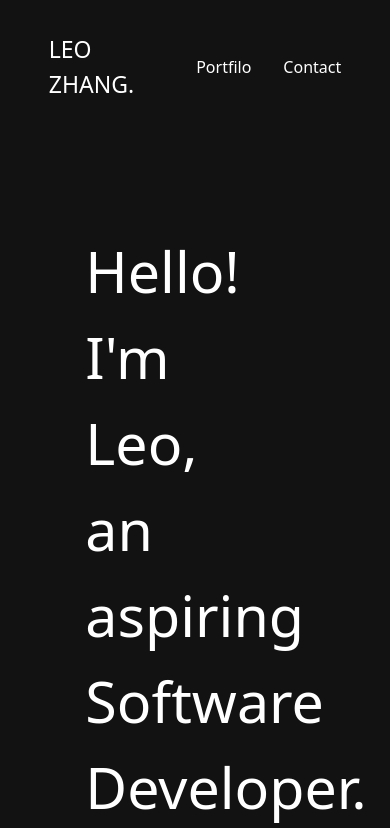
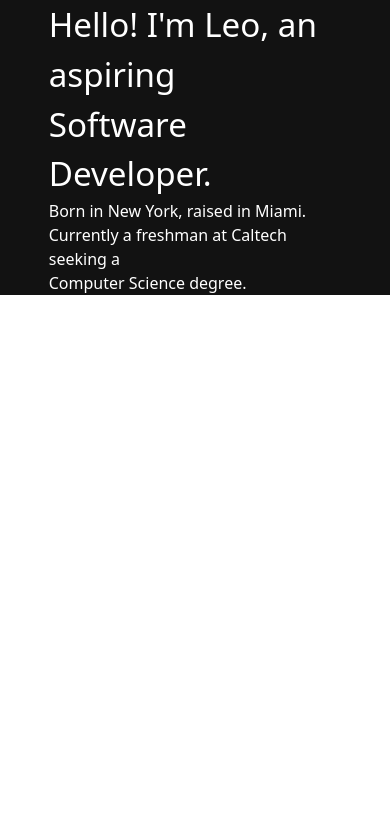
Before and after one commit to randomlylelo/personalsite, a Gatsby site: page / in a window 390 px wide. Shown: the top 828 px of the page. Built offline with nearby package versions, Linux system fonts and the light colour scheme; Gatsby itself is replaced by a stand-in of ours.

Commit message:
start working on mobile ver of site

```diff
--- a/src/pages/index.js
+++ b/src/pages/index.js
@@ -6,7 +6,7 @@ const IndexPage = () => {
       <div className="bg-customGray text-white">
         <div className="w-9/12 2xl:w-8/12 m-auto">
           {/* Navbar */}
-          <div className="flex pt-8">
+          <div className="pt-8 hidden sm:flex">
             {/* Title */}
             <div className="uppercase text-xl">Leo Zhang.</div>
             <div className="flex-grow"></div>
@@ -17,14 +17,14 @@ const IndexPage = () => {
             </div>
           </div>
           {/* Hero */}
-          <div className="w-9/12 2xl:w-6/12 m-auto flex flex-col py-32">
-            <div className="w-9/12">
-              <p className="text-6xl whitespace-pre-line">
+          <div className="sm:w-9/12 2xl:w-6/12 m-auto flex flex-col sm:py-32">
+            <div className="sm:w-9/12">
+              <p className="text-3xl sm:text-6xl whitespace-pre-line">
                 Hello! I'm Leo, an aspiring {"\n"} Software Developer.
               </p>
             </div>
-            <div className=" w-7/12 self-end">
-              <p className="text-large text-right whitespace-pre-line">
+            <div className="sm:w-7/12 sm:self-end">
+              <p className="sm:text-large sm:text-right whitespace-pre-line">
                 Born in New York, raised in Miami.{"\n"} Currently a freshman at Caltech
                 seeking a {"\n"}Computer Science degree.
               </p>
```
